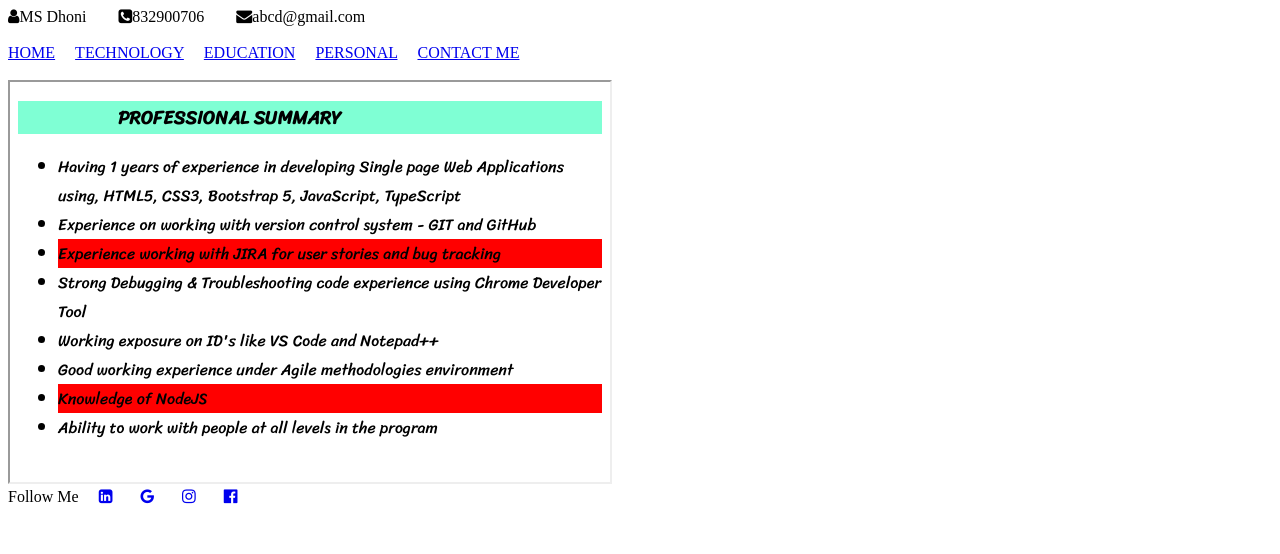
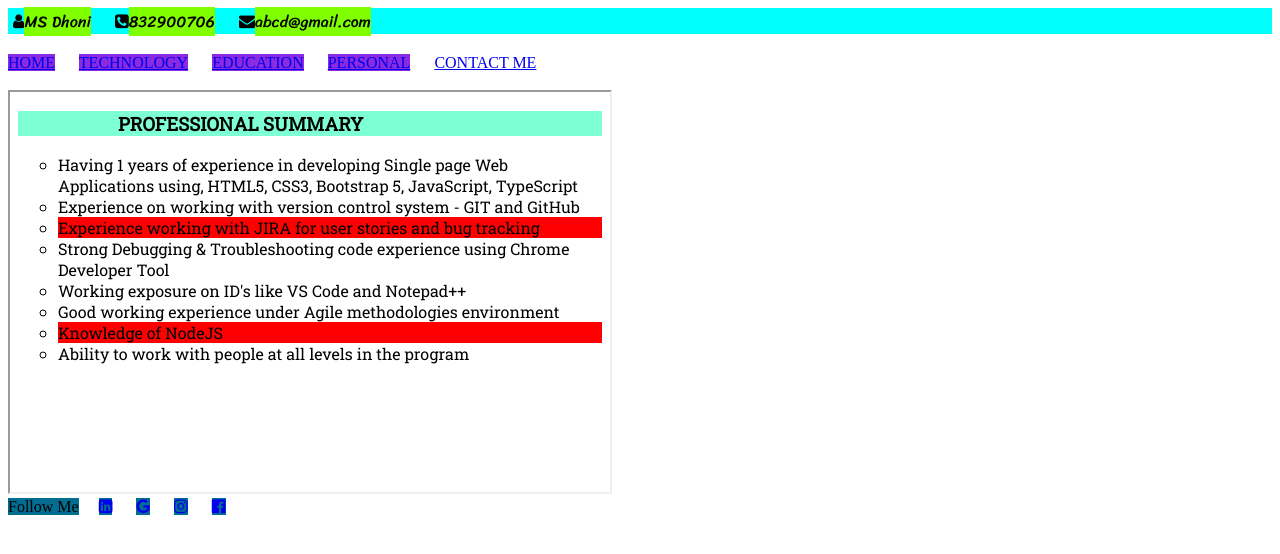
Before and after one commit to Riteekpatil/MyProfile, a plain HTML site: page home.html in a window 1280 px wide. Drawn offline with Linux system fonts and the light colour scheme.

Commit message:
home nd contact page update
home page and contact page update using css property

```diff
--- a/home.html
+++ b/home.html
@@ -2,18 +2,52 @@
 <html><head>
   <title>Index</title>
  <link rel="stylesheet" href="https://cdnjs.cloudflare.com/ajax/libs/font-awesome/4.6.0/css/font-awesome.css">
-</head><body>
+ <link rel="preconnect" href="https://fonts.googleapis.com">
+ <link rel="preconnect" href="https://fonts.gstatic.com" crossorigin>
+ <link href="https://fonts.googleapis.com/css2?family=Sriracha&display=swap" rel="stylesheet">
+  <style>
+   .a{
+      margin-right: 20px;
+      background-color: chartreuse;
+    }
+    .u{
+      margin-right: 20px;
+      background-color: rgb(1, 109, 145);
+    }
+    .b{
+      margin-right:20px;s
+      color: black;
+      background-color: blueviolet;
+    }
+    .h{
+      background-color: chartreuse;
+
+    }
+    header{
+      font-family: 'Sriracha', cursive;
+      background-color: aqua;
+      margin-bottom: 20px;
+      padding: 5px 5px 5px 5px;
+      line-height:0cqmin;
+
+
+    }
+
+  </style>
+
+</head>
+<body>
     <header>
-  <i class="fa fa-user" aria-hidden="true"></i><snap>MS Dhoni</snap>
-  &nbsp; &nbsp; &nbsp; &nbsp;<i class="fa fa-phone-square" aria-hidden="true"></i><snap>832900706</snap>
-  &nbsp; &nbsp; &nbsp; &nbsp;<i class="fa fa-envelope" aria-hidden="true"></i><snap>abcd@gmail.com</snap><br><br>
+  <i class="fa fa-user" aria-hidden="true"></i><snap class="a">MS Dhoni</snap>
+  <i class="fa fa-phone-square" aria-hidden="true"></i><snap class="a">832900706</snap>
+  <i class="fa fa-envelope" aria-hidden="true"></i><snap class="a">abcd@gmail.com</snap><br><br>
 </header>
-  <nav>
-    <a href="galary.html"><snap>HOME</snap></a>
-    &nbsp;&nbsp; &nbsp;<a href="education.html"><snap>TECHNOLOGY</snap></a>
-    &nbsp;&nbsp; &nbsp;<a href="contact.html"><snap>EDUCATION</snap></a>
-    &nbsp;&nbsp; &nbsp;<a href="personal.html"><snap>PERSONAL</snap></a>
-    &nbsp;&nbsp; &nbsp;<a href="cssBasic.html"><span>CONTACT ME</span> </a>
+  <nav >
+    <a href="galary.html"class="b"><snap>HOME</snap></a>
+   <a href="education.html"class="b"><snap>TECHNOLOGY</snap></a>
+    <a href="contact.html"class="b"><snap>EDUCATION</snap></a>
+   <a href="personal.html"class="b"><snap>PERSONAL</snap></a>
+  <a href="cssBasic.html"><span>CONTACT ME</span> </a>
 
   </nav>
   <br>
@@ -21,9 +55,9 @@
 
   </iframe>
   <br>
-  <snap>Follow Me</snap>&nbsp; &nbsp; &nbsp;<a href="https://www.linkedin.com/learning-login/"><i class="fa fa-linkedin-square" aria-hidden="true"></i></a>
-  &nbsp; &nbsp; &nbsp; <a href="https://www.google.com/intl/en_pk/chrome/"><i class="fa fa-google" aria-hidden="true"></i></a>
-  &nbsp; &nbsp; &nbsp; <a href="https://www.instagram.com/"><i class="fa fa-instagram" aria-hidden="true"></i></a>
-  &nbsp; &nbsp; &nbsp; <a href="https://www.facebook.com/"><i class="fa fa-facebook-official" aria-hidden="true"></i></a>
+  <snap class="u">Follow Me</snap><a href="https://www.linkedin.com/learning-login/" class="u"><i class="fa fa-linkedin-square" aria-hidden="true"></i></a>
+  <a href="https://www.google.com/" class="u"><i class="fa fa-google" aria-hidden="true"></i></i></a>
+   <a href="https://www.instagram.com/"class="u"><i class="fa fa-instagram" aria-hidden="true"></i></a>
+   <a href="https://www.facebook.com/"class="u"><i class="fa fa-facebook-official" aria-hidden="true"></i></a>
 </body>
 </html>
--- a/profess2.html
+++ b/profess2.html
@@ -13,24 +13,28 @@
 
 
 
+
             }
             .n{
                 background-color: red;
             }
             *{
                 font-family: 'Roboto Slab', serif;
-font-family: 'Sriracha', cursive;
+
             }
             ul{
 
             }
+            #u{
+                    list-style:circle;
+
 
         </style>
 
     </head>
     <body>
         <h3 id="a">Professional Summary</h3>
-        <ul>
+        <ul id="u">
             <li>Having 1 years of experience in developing Single page Web Applications using, HTML5,
                 CSS3, Bootstrap 5, JavaScript, TypeScript</li>
                 <li>Experience on working with version control system - GIT and GitHub</li>
```
Also changed, not shown: contactupdate.html (added, +81 -0 lines).
